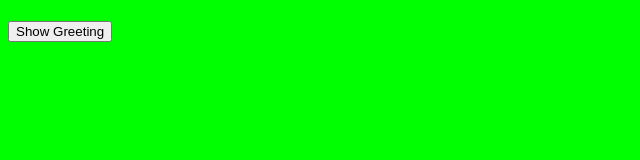
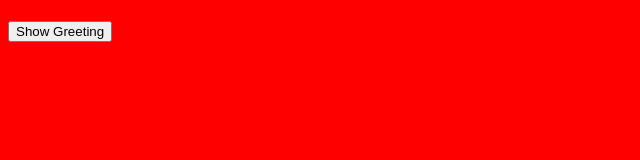
Before and after one commit to rculton/boxes, a plain HTML site: page index.html in a window 1280 px wide. Shown: the whole page, without its empty margins (0-640 px from the left). Drawn offline with Linux system fonts and the light colour scheme.

Commit message:
background update

```diff
--- a/css/styles.css
+++ b/css/styles.css
@@ -1,4 +1,4 @@
 body{
     font-family: sans-serif;
-    background: lime;
+    background:red;
 }
```
